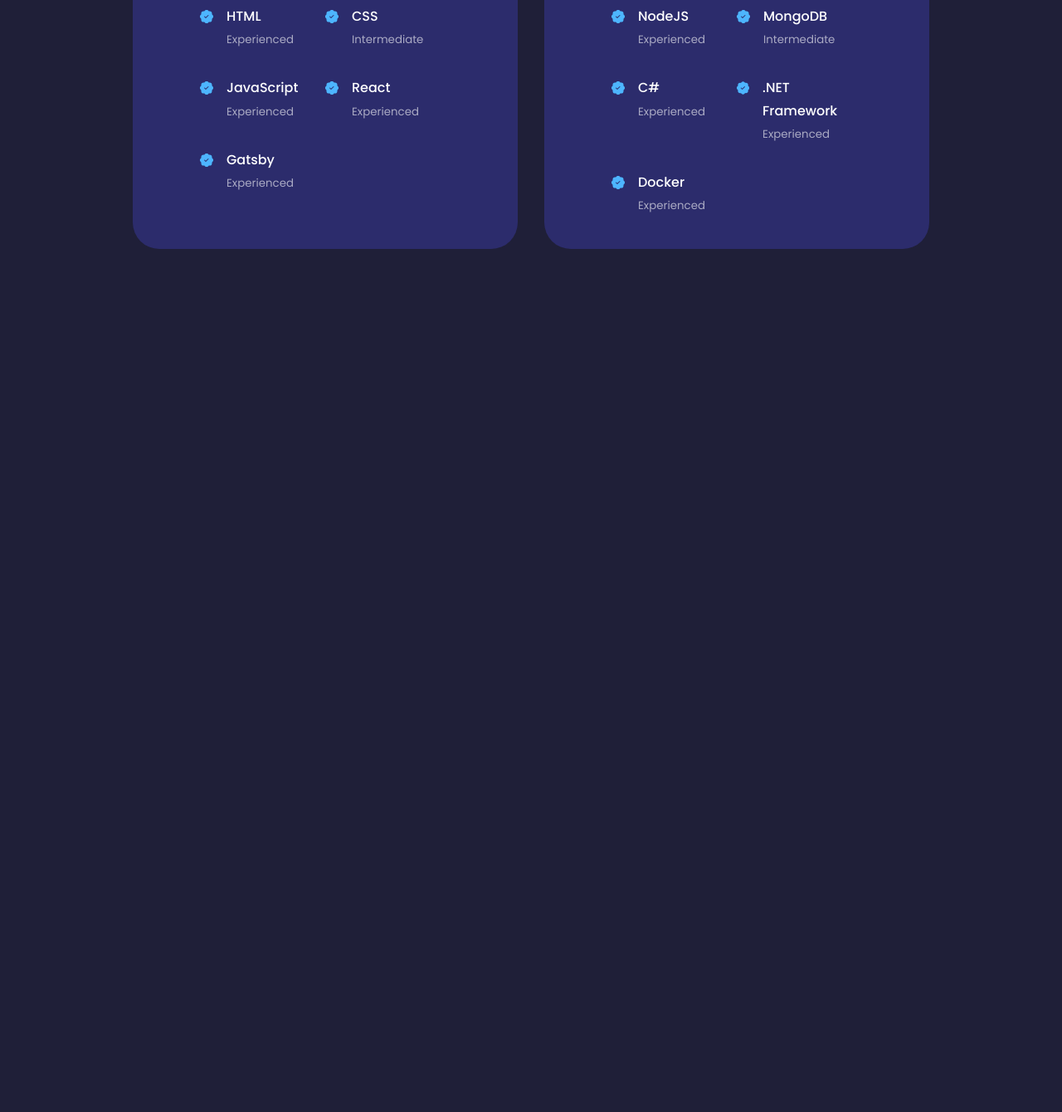
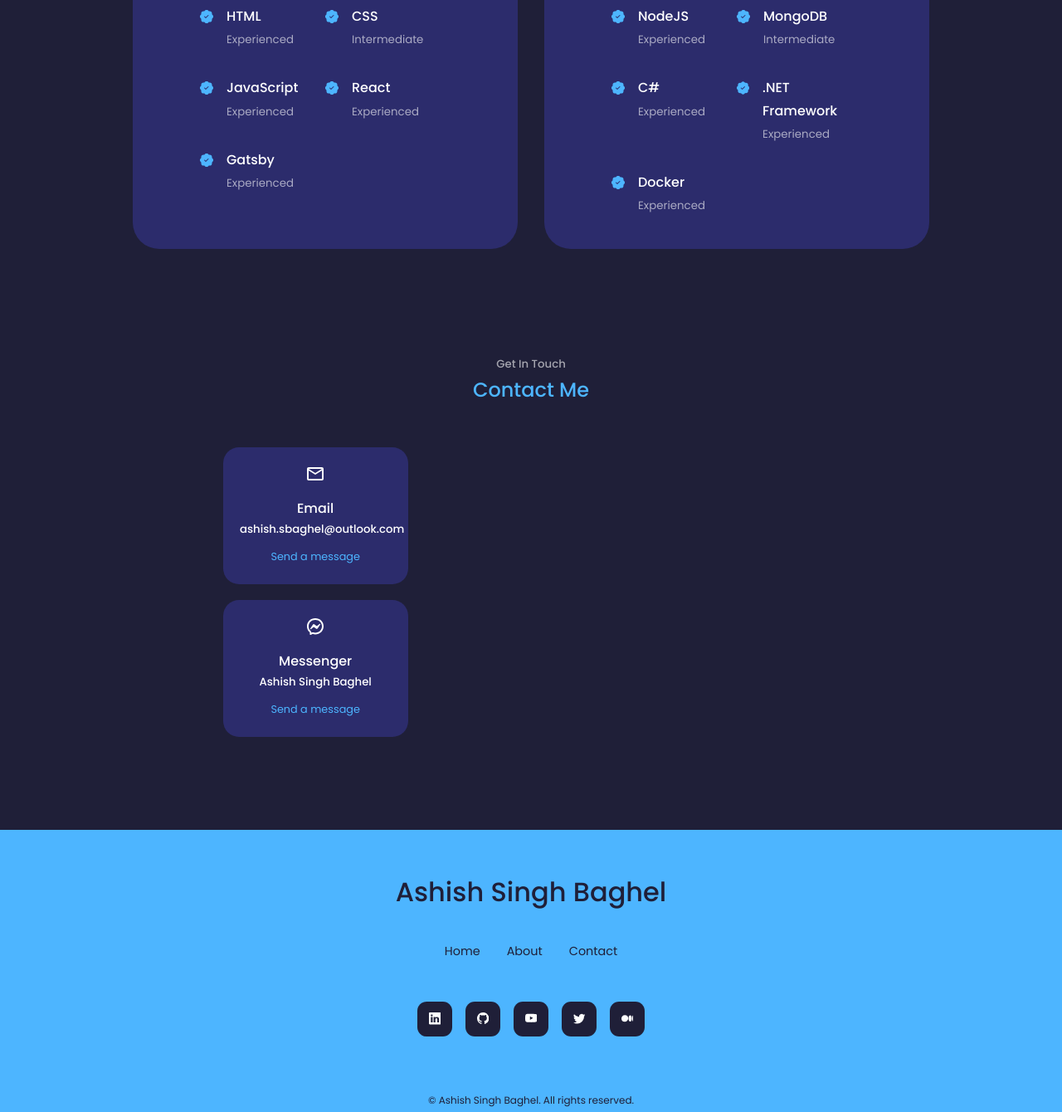
Before and after one commit to iqbmo04/blog, a Gatsby site: page / in a window 1280 px wide. Shown: the part 1279-2619 px from the top of the page at 83% size. Before the commit the page ends 1579 px from the top, so only its background shows below. Built offline with nearby package versions, Linux system fonts and the light colour scheme; Gatsby itself is replaced by a stand-in of ours.

Commit message:
Update contact and index pages

```diff
--- a/src/components/about/about.css
+++ b/src/components/about/about.css
@@ -1,11 +1,11 @@
 .about__container {
     display: grid;
     grid-template-columns: 35% 50%;
-    gap: 15%
+    gap: 15%;
 }
 
 .about__profile {
-    width: 100%;
+    width: 80%;
     aspect-ratio: 1/1;
     border-radius: 2rem;
     background: linear-gradient(
--- /dev/null
+++ b/src/components/contact/contact.css
@@ -0,0 +1,69 @@
+.container.contact__container{
+    width: 58%;
+    display: grid;
+    grid-template-columns: 30% 58%;
+    gap: 12%;
+}
+
+.contact__options {
+    display: flex;
+    flex-direction: column;
+    gap: 1.2rem;
+}
+
+.contact__option{
+    background: var(--color-bg-variant);
+    padding: 1.2rem;
+    border-radius: 1.2rem;
+    text-align: center;
+    border: 1px solid transparent;
+    transition: var(--transition);
+}
+
+.contact__option:hover{
+    background: transparent;
+    border-color: var(--color-primary-variant);
+}
+
+.contact__option-icon{
+    font-size: 1.5rem;
+    margin-bottom: 0.5rem;
+}
+
+.contact__option a {
+    margin-top: 0.7rem;
+    display: inline-block;
+    font-size: 0.8rem;
+}
+
+/* =================== FORM =============== */
+.contact__form {
+    display: flex;
+    flex-direction: column;
+    gap: 1.2rem;
+}
+
+input, textarea {
+    width: 100%;
+    padding: 1.5rem;
+    border-radius: 0.5rem;
+    background: transparent;
+    border: 2px solid var(--color-primary-variant);
+    resize: none;
+    color: var(--color-white);
+}
+
+/* =========== MEDIA QUERIES (MEDIUM DEVICES) =========== */
+@media screen and (max-width: 1024px) {
+    .container.contact__container{
+        grid-template-columns: 1fr;
+        gap: 2rem;
+    }
+}
+
+/* =========== MEDIA QUERIES (SMALL DEVICES) =========== */
+@media screen and (max-width: 600px) {
+    .container.contact__container{
+        width: var(--container-width-sm);
+    }
+}
--- a/src/components/contact/contact.js
+++ b/src/components/contact/contact.js
@@ -1,8 +1,48 @@
 import * as React from 'react'
+import './contact.css'
+import {MdOutlineEmail} from 'react-icons/md'
+import {RiMessengerLine} from 'react-icons/ri'
+import {BsWhatsapp} from 'react-icons/bs'
 
 const Contact = () => {
     return (
-      <section id='contact'>Contact</section>
+      <section id='contact'>
+        <h5>Get In Touch</h5>
+        <h2>Contact Me</h2>
+
+        <div className='container contact__container'>
+          <div className='contact__options'>
+            <article className='contact__option'>
+              <MdOutlineEmail className='contact__option-icon' />
+              <h4>Email</h4>
+              <h5>ashish.sbaghel@outlook.com</h5>
+              <a href='mailto:ashish.sbaghel@outlook.com'>Send a message</a>
+            </article>
+
+            <article className='contact__option'>
+              <RiMessengerLine className='contact__option-icon'/>
+              <h4>Messenger</h4>
+              <h5>Ashish Singh Baghel</h5>
+              <a href='https://m.me/mechdeveloper'>Send a message</a>
+            </article>
+
+            {/* <article className='contact__option'>
+              <BsWhatsapp className='contact__option-icon'/>
+              <h4>WhatsApp</h4>
+              <h5>Message on WhatsApp</h5>
+              <a href='https://api.whatsapp.com/send?phone=+91XXXXXXXXXX'>Send a message</a>
+            </article> */}
+          </div>
+
+          {/* <form action="" className='contact__form'>
+            <input type="text" name="name" placeholder='Your Full Name' required />
+            <input type="email" name="email" placeholder="Your eMail" required />
+            <textarea name="message" rows="5" placeholder="Your Message" required></textarea>
+            <button type='submit' className='btn btn-primary'>Send Message</button>
+          </form> */}
+        </div>
+
+      </section>
     )
   }
 
--- a/src/components/layout/layout.js
+++ b/src/components/layout/layout.js
@@ -27,7 +27,7 @@
       <main>
         {children}
       </main>
-      {/* <Footer /> */}
+      <Footer />
     </div>
   )
 }
--- a/src/pages/blogs/index.js
+++ b/src/pages/blogs/index.js
@@ -9,7 +9,7 @@
         data.allMdx.nodes.map((node) => (
           <article key={node.id}>
             <h2>
-              <Link to={`/blog/${node.slug}`}>
+              <Link to={`/blogs/${node.slug}`}>
                 {node.frontmatter.title}
               </Link>
             </h2>
--- a/src/pages/index.js
+++ b/src/pages/index.js
@@ -15,7 +15,7 @@
       {/* <Services /> */}
       {/* <Portfolio /> */}
       {/* <Testimonials /> */}
-      {/* <Contact /> */}
+      <Contact />
     </Layout>
   )
 }
```
